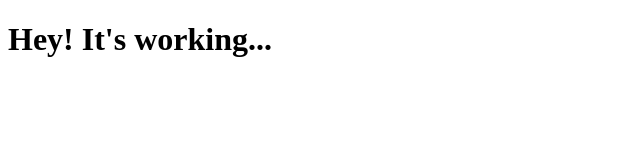
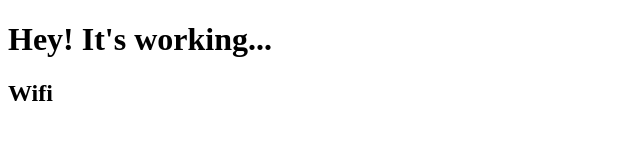
Before and after one commit to andremjs/wifi, a plain HTML site: page index.html in a window 1280 px wide. Shown: the full height of the page, 0-640 px from the left. Drawn offline with Linux system fonts and the light colour scheme.

Commit message:
Update index.html

```diff
--- a/index.html
+++ b/index.html
@@ -6,5 +6,6 @@
     </head>
     <body>
         <h1>Hey! It's working...</h1>
+        <h2>Wifi</h2>
     </body>
 </html>
```
